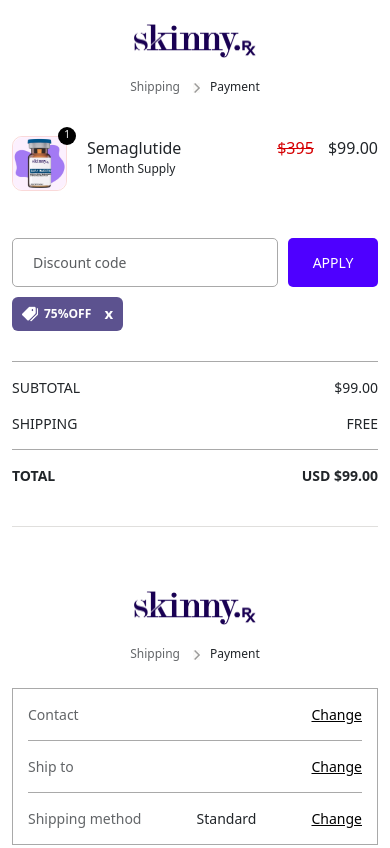
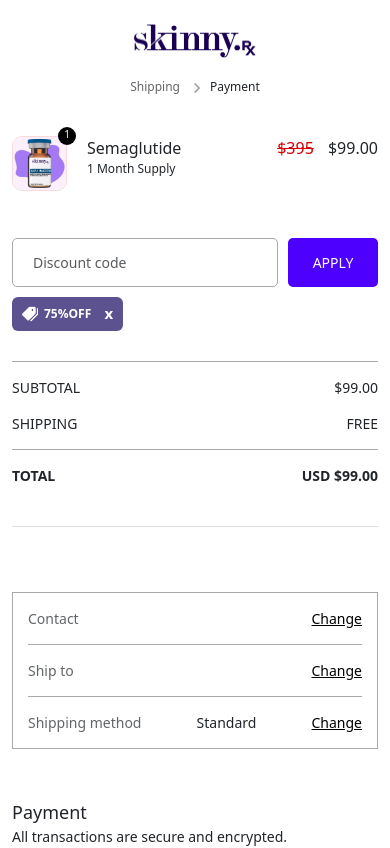
Before and after one commit to richardzanabria/reactTest, a React (Create React App) app: page /checkout in a window 390 px wide. Shown: the top 848 px of the page. Built offline with nearby package versions, Linux system fonts and the light colour scheme.

Commit message:
fix logo style

```diff
--- a/src/components/Checkout/index.js
+++ b/src/components/Checkout/index.js
@@ -3,8 +3,8 @@ import { Link } from "react-router-dom";
 const Checkout = ({stage, setStage}) => {
   return (
     <section>
-      <div className="checkout-logo w-100 d-block"><img src="images/logo-blue.png" alt="" className="m-auto d-block" /></div>
-      <div className="cus-breadcrumb w-100 d-block">
+      <div className="checkout-logo w-100 d-none d-lg-block"><img src="images/logo-blue.png" alt="" /></div>
+      <div className="cus-breadcrumb w-100 d-none d-lg-block">
         <ul>
           <li className={stage == 0? "":"active" }>Shipping</li>
           <li className={stage == 1? "":"active" }>Payment</li>
--- a/src/components/Shipping/index.js
+++ b/src/components/Shipping/index.js
@@ -33,8 +33,8 @@ const Shipping = ({stage, setStage}) => {
 
   return (
     <section>
-      <div className="checkout-logo w-100 d-block"><img src="images/logo-blue.png" alt="" className="m-auto d-block" /></div>
-      <div className="cus-breadcrumb w-100 d-block">
+      <div className="checkout-logo w-100 d-none d-lg-block"><img src="images/logo-blue.png" alt="" /></div>
+      <div className="cus-breadcrumb w-100 d-none d-lg-block">
         <ul>
           <li className={stage == 0? "":"active" }>Shipping</li>
           <li className={stage == 1? "":"active" }>Payment</li>
```
